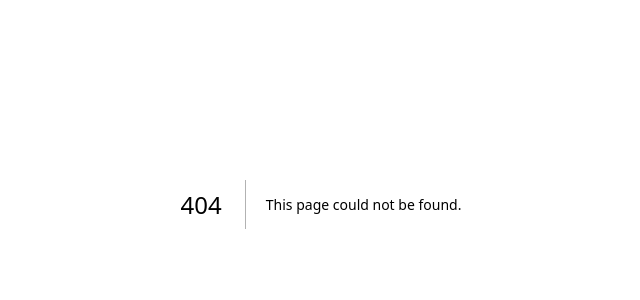
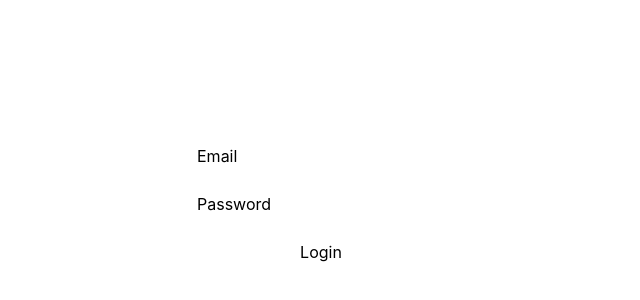
Before and after one commit to Pawel-Matuszak/account-dashboard, a Next.js app: page /login in a window 1280 px wide. Before the commit this address had no page. Shown: the part 196-496 px from the top of the page, without its empty margins (319-959 px from the left). Built offline with nearby package versions, Linux system fonts and the light colour scheme.

Commit message:
add: login page

```diff
--- /dev/null
+++ b/pages/login.tsx
@@ -0,0 +1,48 @@
+import axios from "axios";
+import Head from "next/head";
+import { FormEventHandler, useEffect, useState } from "react";
+import { useMutation, useQuery } from "react-query";
+import Link from "../components/Link";
+import styles from "../styles/Home.module.css";
+
+export default function Login() {
+  const loginRequest = async ({
+    email,
+    password,
+  }: {
+    email: string;
+    password: string;
+  }) => {
+    return await axios.post("/api/login", { email, password });
+  };
+
+  let login = useMutation(loginRequest);
+
+  const submitHandler = async (e: any) => {
+    e.preventDefault();
+    const email = e.target.email.value;
+    const password = e.target.password.value;
+    login.mutate({ email, password });
+  };
+
+  return (
+    <div className={styles.container}>
+      <Head>
+        <title>Account dashboard</title>
+        <meta name="description" content="Account dashboard" />
+        <link rel="icon" href="/favicon.ico" />
+      </Head>
+      {login.isSuccess && <h1>Check if user has connected bank</h1>}
+
+      <main className={styles.main}>
+        <form className="flex flex-col" onSubmit={submitHandler}>
+          <label htmlFor="email">Email</label>
+          <input type="email" name="email" id="email" />
+          <label htmlFor="password">Password</label>
+          <input type="password" name="password" id="password" />
+          <button type="submit">Login</button>
+        </form>
+      </main>
+    </div>
+  );
+}
```
